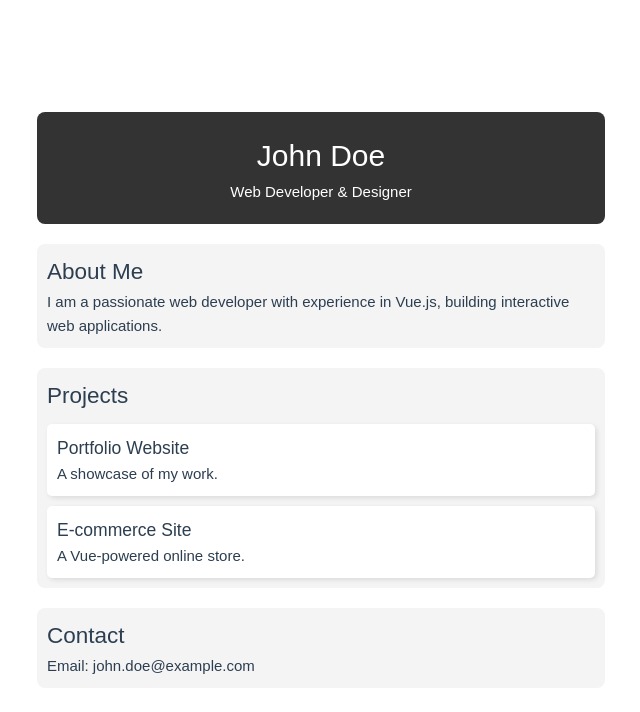
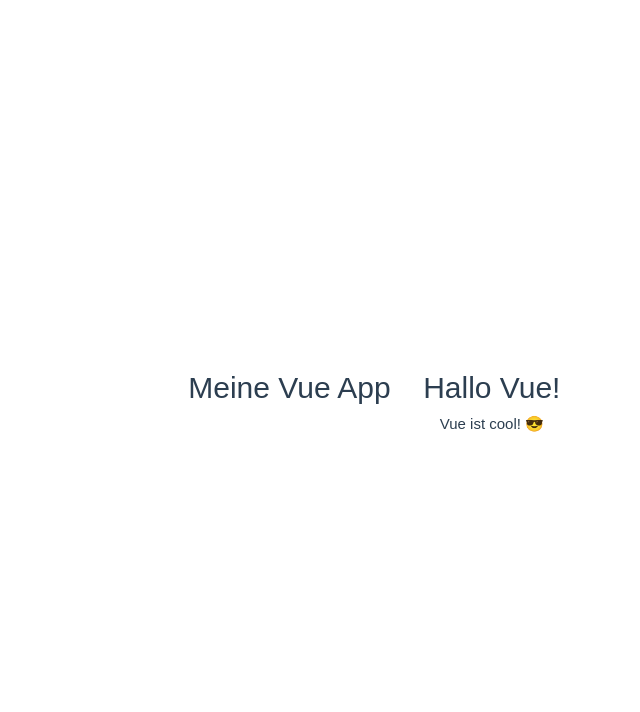
Before and after one commit to noahdav1d/portfolio-page-nk, a Vue app: page / in a window 1280 px wide. Shown: the top 712 px of the page, without its empty margins (15-655 px from the left). Built offline with nearby package versions, Linux system fonts and the light colour scheme.

Commit message:
new files created in components

```diff
--- a/src/App.vue
+++ b/src/App.vue
@@ -1,83 +1,23 @@
 <template>
-  <div class="container">
-    <header>
-      <h1>{{ name }}</h1>
-      <p>{{ tagline }}</p>
-    </header>
-
-    <section class="about">
-      <h2>About Me</h2>
-      <p>{{ about }}</p>
-    </section>
-
-    <section class="projects">
-      <h2>Projects</h2>
-      <div v-for="project in projects" :key="project.id" class="project-card">
-        <h3>{{ project.title }}</h3>
-        <p>{{ project.description }}</p>
-      </div>
-    </section>
-
-    <section class="contact">
-      <h2>Contact</h2>
-      <p>Email: {{ contact.email }}</p>
-    </section>
+  <div id="app">
+    <h1>Meine Vue App</h1>
+    <MyComponent />
   </div>
 </template>
 
 <script>
+import MyComponent from "./components/mycomponent.vue";
+
 export default {
-  data() {
-    return {
-      name: "John Doe",
-      tagline: "Web Developer & Designer",
-      about:
-        "I am a passionate web developer with experience in Vue.js, building interactive web applications.",
-      projects: [
-        {
-          id: 1,
-          title: "Portfolio Website",
-          description: "A showcase of my work.",
-        },
-        {
-          id: 2,
-          title: "E-commerce Site",
-          description: "A Vue-powered online store.",
-        },
-      ],
-      contact: {
-        email: "john.doe@example.com",
-      },
-    };
+  components: {
+    MyComponent,
   },
 };
 </script>
 
-<style scoped>
-.container {
+<style>
+#app {
   font-family: Arial, sans-serif;
-  max-width: 800px;
-  margin: auto;
-  padding: 20px;
-}
-header {
   text-align: center;
-  background: #333;
-  color: white;
-  padding: 20px;
-  border-radius: 8px;
-}
-section {
-  margin-top: 20px;
-  padding: 10px;
-  background: #f4f4f4;
-  border-radius: 8px;
-}
-.project-card {
-  background: white;
-  padding: 10px;
-  margin-top: 10px;
-  border-radius: 5px;
-  box-shadow: 2px 2px 5px rgba(0, 0, 0, 0.1);
 }
 </style>
--- /dev/null
+++ b/src/components/mycomponent.html
@@ -0,0 +1,4 @@
+<div class="box">
+  <h1>{{ title }}</h1>
+  <p>Vue ist cool! 😎</p>
+</div>
--- /dev/null
+++ b/src/components/mycomponent.js
@@ -0,0 +1,7 @@
+export default {
+  data() {
+    return {
+      title: "Hallo Vue!",
+    };
+  },
+};
--- /dev/null
+++ b/src/components/mycomponent.vue
@@ -0,0 +1,3 @@
+<template src="./mycomponent.html"></template>
+<script src="./mycomponent.js"></script>
+<style src="./mycomponent.css"></style>
```
Also changed, not shown: src/components/mycomponent.css (added).
